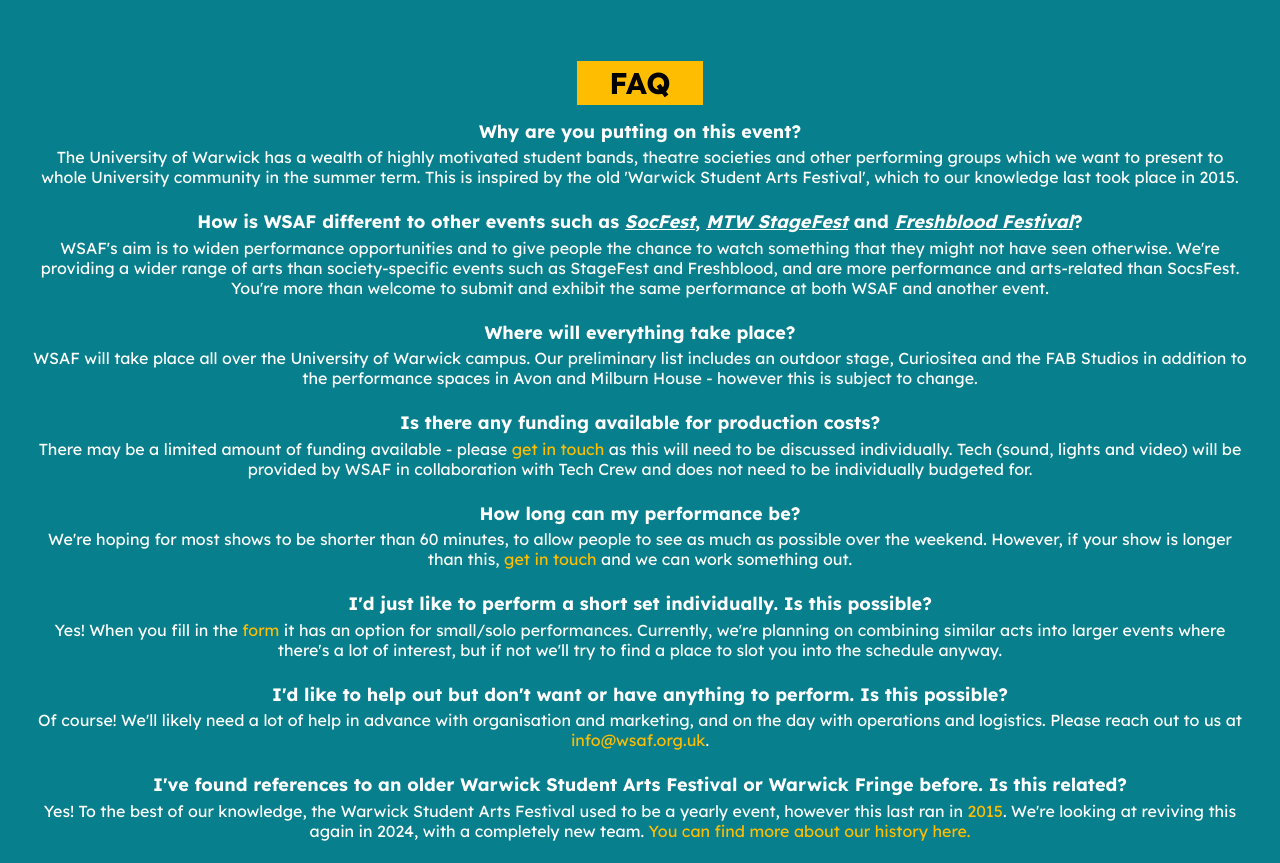
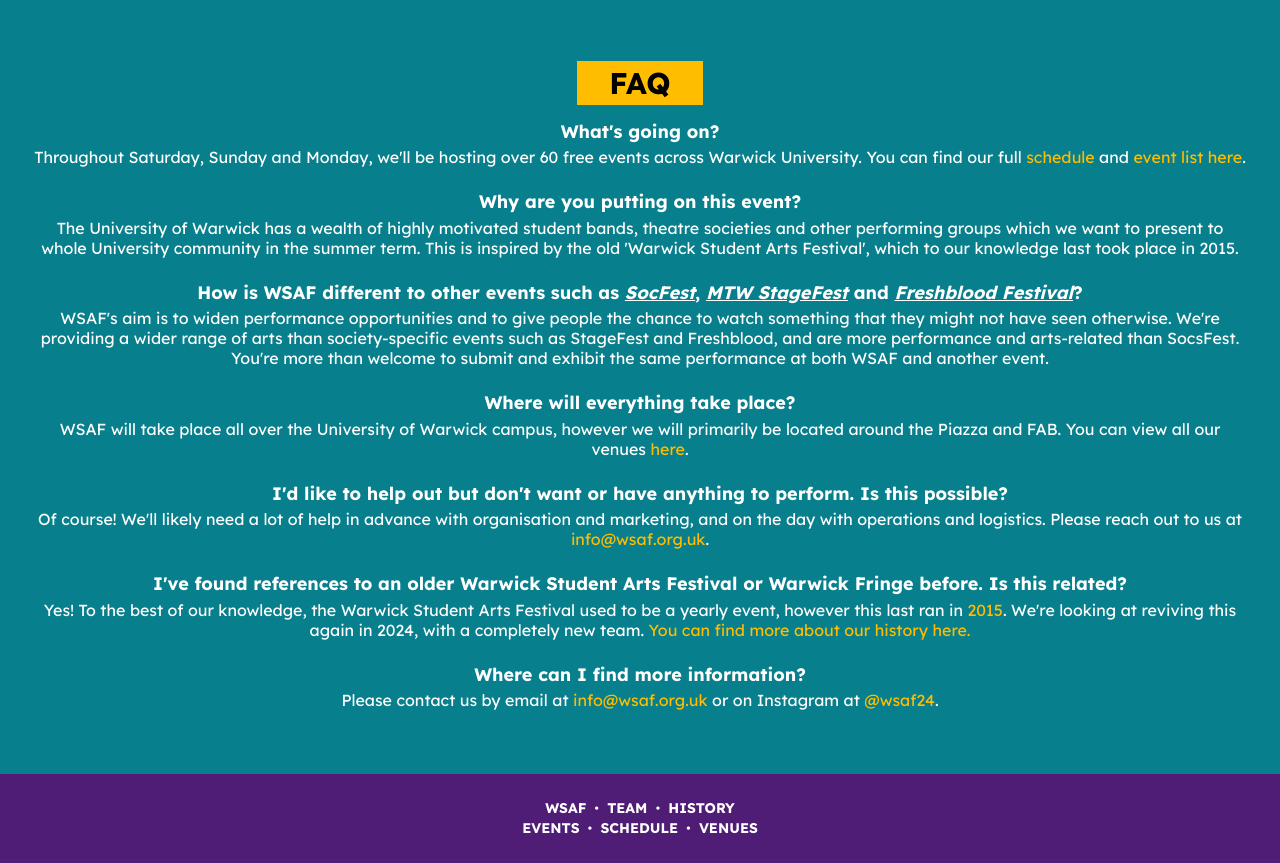
Before and after one commit to WarwickStudentArtsFestival/WSAF24-Website, a Next.js app: page / in a window 1280 px wide. Shown: the part 2620-3483 px from the top of the page. Built offline with nearby package versions, Linux system fonts and the light colour scheme; no server answers; the database is empty.

Commit message:
:speech_balloon: Update FAQ

```diff
--- a/src/app/(home)/components/faq.tsx
+++ b/src/app/(home)/components/faq.tsx
@@ -8,6 +8,16 @@
       <div
         className={`max-w-7xl mx-auto px-8 my-2 leading-tight space-y-6 ${styles.faq}`}
       >
+        <div>
+          <h3>What&apos;s going on?</h3>
+          <p>
+            Throughout Saturday, Sunday and Monday, we&apos;ll be hosting over
+            60 free events across Warwick University. You can find our full{' '}
+            <a href="/schedule">schedule</a> and{' '}
+            <a href="/events">event list here</a>.
+          </p>
+        </div>
+
         <div>
           <h3>Why are you putting on this event?</h3>
           <p>
@@ -59,14 +69,13 @@
         <div>
           <h3>Where will everything take place?</h3>
           <p>
-            WSAF will take place all over the University of Warwick campus. Our
-            preliminary list includes an outdoor stage, Curiositea and the FAB
-            Studios in addition to the performance spaces in Avon and Milburn
-            House - however this is subject to change.
+            WSAF will take place all over the University of Warwick campus,
+            however we will primarily be located around the Piazza and FAB. You
+            can view all our venues <a href="/venues">here</a>.
           </p>
         </div>
 
-        <div>
+        {/* <div>
           <h3>Is there any funding available for production costs?</h3>
           <p>
             There may be a limited amount of funding available - please{' '}
@@ -77,9 +86,9 @@
             and video) will be provided by WSAF in collaboration with Tech Crew
             and does not need to be individually budgeted for.
           </p>
-        </div>
+        </div> */}
 
-        <div>
+        {/* <div>
           <h3>How long can my performance be?</h3>
           <p>
             We&apos;re hoping for most shows to be shorter than 60 minutes, to
@@ -90,9 +99,9 @@
             </a>{' '}
             and we can work something out.
           </p>
-        </div>
+        </div> */}
 
-        <div>
+        {/* <div>
           <h3>
             I&apos;d just like to perform a short set individually. Is this
             possible?
@@ -110,7 +119,7 @@
             there&apos;s a lot of interest, but if not we&apos;ll try to find a
             place to slot you into the schedule anyway.
           </p>
-        </div>
+        </div> */}
 
         <div>
           <h3>
```
